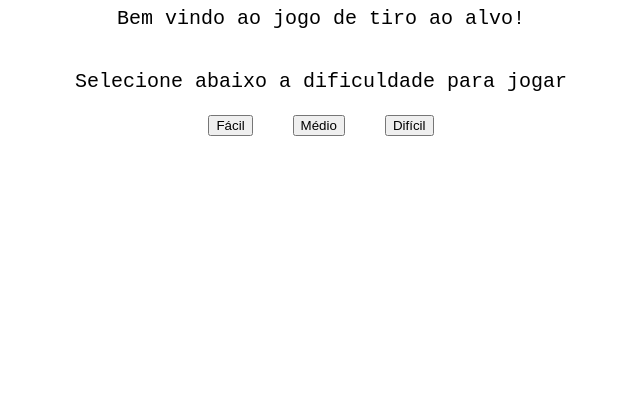
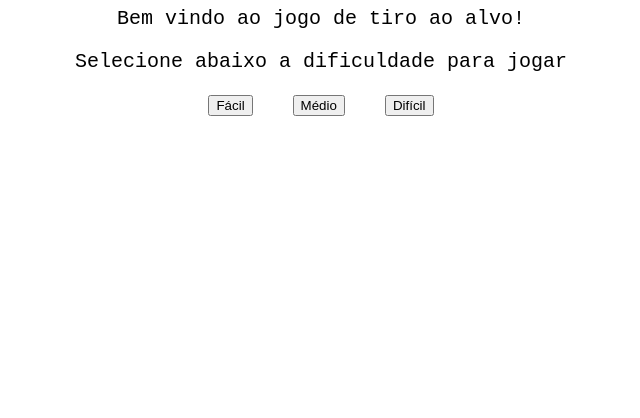
Before and after one commit to eltonsantos07/tiro-ao-alvo, a plain HTML site: page index.html in a window 1280 px wide. Shown: the part 382-800 px from the top of the page, without its empty margins (319-959 px from the left). Drawn offline with Linux system fonts and the light colour scheme.

Commit message:
Alteração na velocidade dos níveis e na centralização do texto

```diff
--- a/game/nivel-dificil/nivel-dificil.js
+++ b/game/nivel-dificil/nivel-dificil.js
@@ -30,7 +30,7 @@ function atualizaTela() {
 	desenhaALvo(xAleatorio, yAleatorio);
 }
 
-setInterval(atualizaTela, 600);
+setInterval(atualizaTela, 700);
 
 function dispara(evento) {
 
--- a/game/nivel-medio/nivel-medio.js
+++ b/game/nivel-medio/nivel-medio.js
@@ -30,7 +30,7 @@ function atualizaTela() {
 	desenhaALvo(xAleatorio, yAleatorio);
 }
 
-setInterval(atualizaTela, 750);
+setInterval(atualizaTela, 800);
 
 function dispara(evento) {
 
--- a/index.html
+++ b/index.html
@@ -14,7 +14,7 @@
 		<header>
 			<h1>Tiro ao alvo</h1>
 		</header>
-		<main class="flex-container-txt">
+		<main class="center-txt">
 			<p>Bem vindo ao jogo de tiro ao alvo!</p>
 			<p>Selecione abaixo a dificuldade para jogar</p>
 		</main>
--- a/style/style.css
+++ b/style/style.css
@@ -34,11 +34,8 @@ a button:hover {
 	align-items: baseline;
 }
 
-.flex-container-txt {
-	display: flex;
-	flex-direction: column;
-	justify-content: center;
-	align-items: center;
+.center-txt {
+	text-align: center;
 }
 
 .border {
```
Also changed, not shown: end-game/fim_de_jogo.html (+1 -1 lines).
